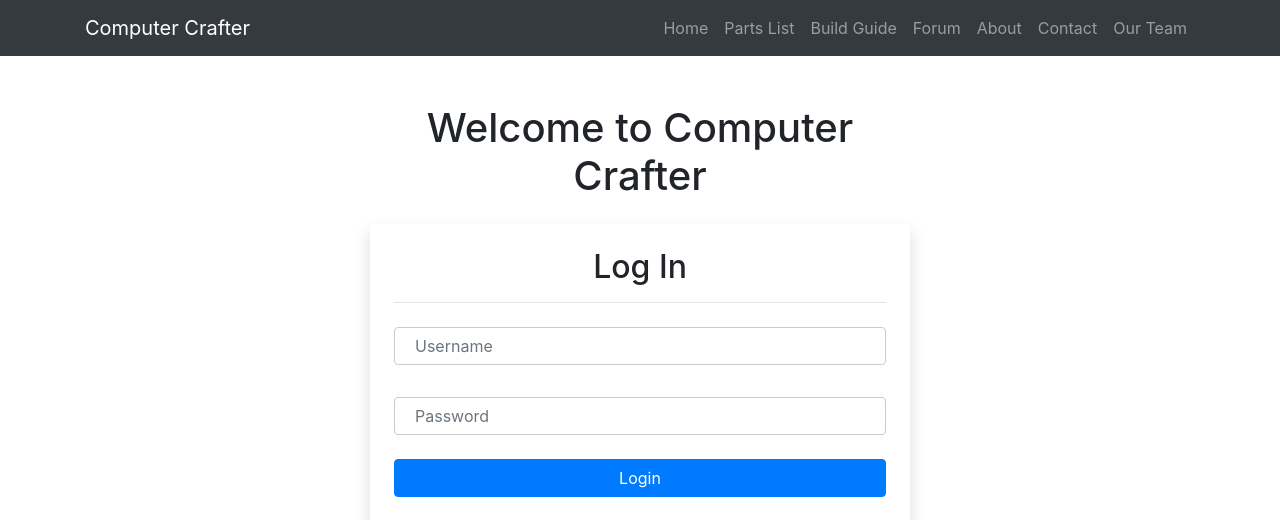
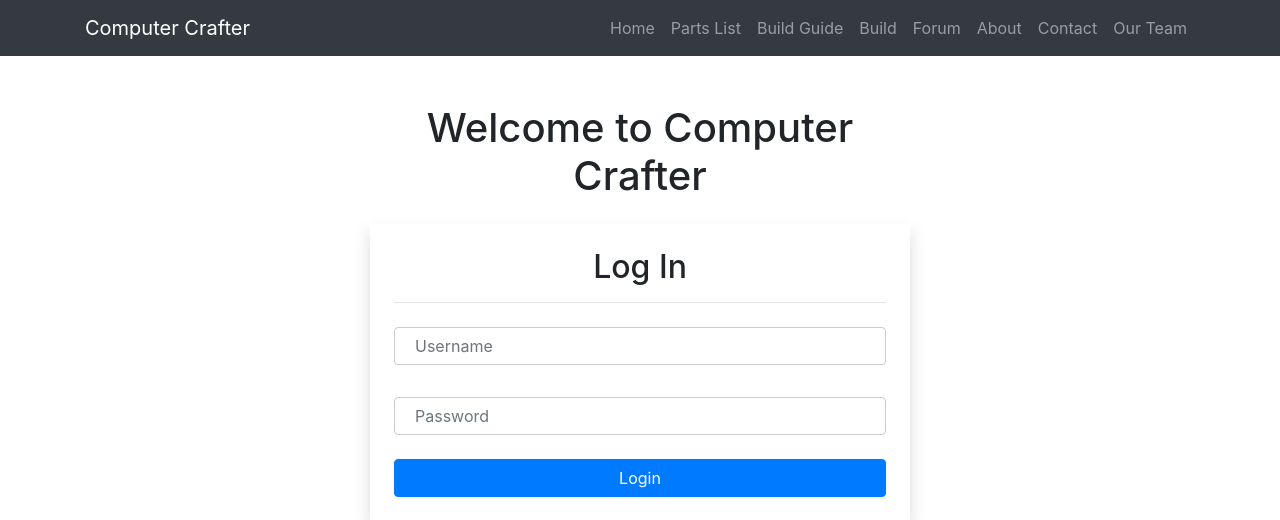
Before and after one commit to inotlusrabka/Project-Web, a PHP site: page /login.php in a window 1280 px wide. Shown: the top 520 px of the page. Run offline with PHP 8.4, Linux system fonts and the light colour scheme; some libraries are stand-ins or nearby versions.

Commit message:
Update login.php

```diff
--- a/login.php
+++ b/login.php
@@ -72,6 +72,7 @@ if ($_SERVER["REQUEST_METHOD"] == "POST") {
                         <li class="nav-item"><a class="nav-link" href="/ProjekUAS/">Home</a></li>
                         <li class="nav-item"><a class="nav-link" href="/ProjekUAS/#parts">Parts List</a></li>
                         <li class="nav-item"><a class="nav-link" href="/ProjekUAS/#build">Build Guide</a></li>
+                        <li class="nav-item"><a class="nav-link" href="/ProjekUAS/build">Build</a></li>
                         <li class="nav-item"><a class="nav-link" href="/ProjekUAS/forum">Forum</a></li>
                         <li class="nav-item"><a class="nav-link" href="/ProjekUAS/#about">About</a></li>
                         <li class="nav-item"><a class="nav-link" href="/ProjekUAS/#contact">Contact</a></li>
```
